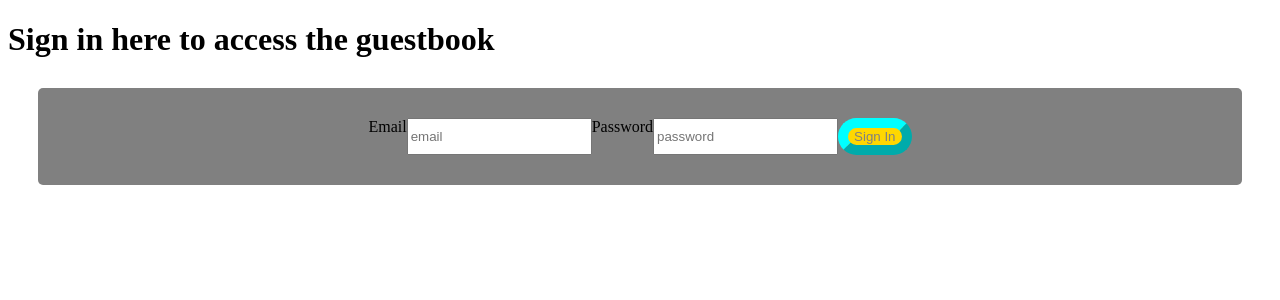
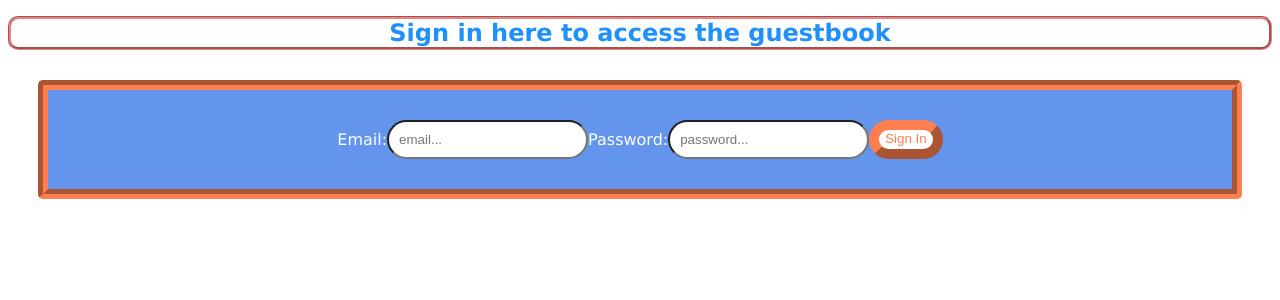
Before and after one commit to trianacerda/guestbook, a React app: page /login in a window 1280 px wide. Shown: the top 300 px of the page. Built offline with nearby package versions, Linux system fonts and the light colour scheme.

Commit message:
added styling to login

```diff
--- a/src/views/Login/Login.css
+++ b/src/views/Login/Login.css
@@ -1,6 +1,19 @@
 label {
   display: flex;
   justify-content: center;
+  font-family: Verdana, Geneva, Tahoma, sans-serif;
+}
+
+h1 {
+  display: flex;
+  justify-content: center;
+  font-family: Verdana, Geneva, Tahoma, sans-serif;
+  color: dodgerblue;
+  background-color: co;
+  border: groove;
+  border-color: lightcoral;
+  border-radius: 10px;
+  font-size: x-large;
 }
 form {
   display: flex;
@@ -9,15 +22,26 @@ form {
   margin: 30px;
   border-radius: 5px;
   border-width: 10px;
-  border-color: aqua;
-  background-color: grey;
+  border-color: dodgerblue;
+  background-color: cornflowerblue;
+  border-style: groove;
+  border-color: coral;
 }
+
+input {
+  border-radius: 20px;
+  padding: 10px;
+}
+
 button {
-  background-color: gold;
-  color: grey;
+  background-color: white;
+  color: coral;
   border-radius: 20px;
-  border-color: aqua;
+  border-color: coral;
   border-width: 10px;
   display: flex;
   justify-content: center;
 }
+
+ {
+}
--- a/src/views/Login/Login.jsx
+++ b/src/views/Login/Login.jsx
@@ -31,22 +31,40 @@ export default function Login() {
     <>
       <h1> Sign in here to access the guestbook</h1>
       <form onSubmit={handleLogin}>
-        <label aria-label="email">Email</label>
+        <label
+          aria-label="email"
+          style={{
+            color: 'white',
+            fontStyle: 'bold',
+            flexDirection: 'column',
+          }}
+        >
+          Email:
+        </label>
         <input
           id="email"
           name="email"
           type="email"
-          placeholder="email"
+          placeholder="email..."
           value={formState.email}
           onChange={handleFormStateChange}
           required
         />{' '}
-        <label aria-label="password">Password</label>
+        <label
+          aria-label="password"
+          style={{
+            color: 'white',
+            fontStyle: 'bold',
+            flexDirection: 'column',
+          }}
+        >
+          Password:
+        </label>
         <input
           id="password"
           name="password"
           type="password"
-          placeholder="password"
+          placeholder="password..."
           value={formState.password}
           onChange={handleFormStateChange}
           required
```
Also changed, not shown: 1 other file (tests, documents, lock files or other folders).
